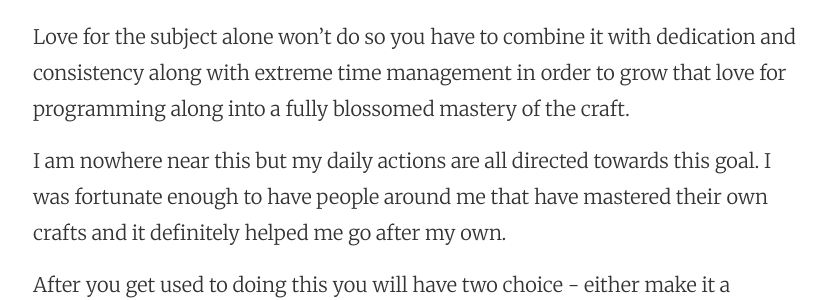
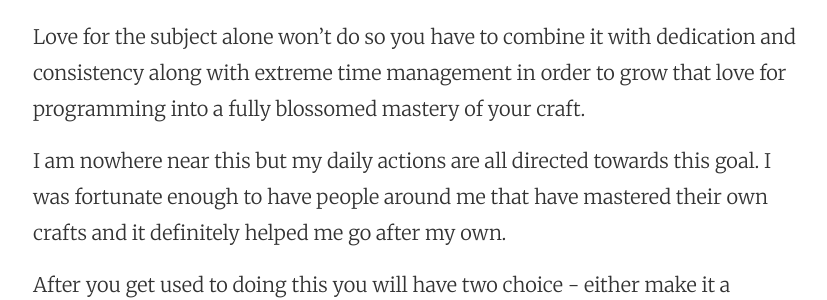
Before and after one commit to JungMinu/AvetisG.github.io, a Jekyll site: the page built from _posts/2015-06-16-extreme-time-management.md, in a window 1280 px wide and 900 px high, scrolled down 2920 px. Shown: the part 236-536 px from the top of the window, without its empty margins (223-1050 px from the left). Built offline with Jekyll 4.4.1, drawn with Linux system fonts in a browser that asks for light colours; nearby versions of some CDN libraries; Markdown is read by kramdown in place of the engine named in the settings; comment, search, counter and statistics services are not loaded.

Commit message:
Update 2015-06-16-extreme-time-management.md

```diff
--- a/_posts/2015-06-16-extreme-time-management.md
+++ b/_posts/2015-06-16-extreme-time-management.md
@@ -45,7 +45,7 @@ This is my schedule in a nutshell. I do take time off at times when I feel like
 
 Even if you love programming there are going to be times when you are going to be questioning yourself if it is the right thing to go with.
 
-Love for the subject alone won't do so you have to combine it with dedication and consistency along with extreme time management in order to grow that love for programming along into a fully blossomed mastery of the craft.
+Love for the subject alone won't do so you have to combine it with dedication and consistency along with extreme time management in order to grow that love for programming into a fully blossomed mastery of your craft.
 
 I am nowhere near this but my daily actions are all directed towards this goal. I was fortunate enough to have people around me that have mastered their own crafts and it definitely helped me go after my own.
 
```
